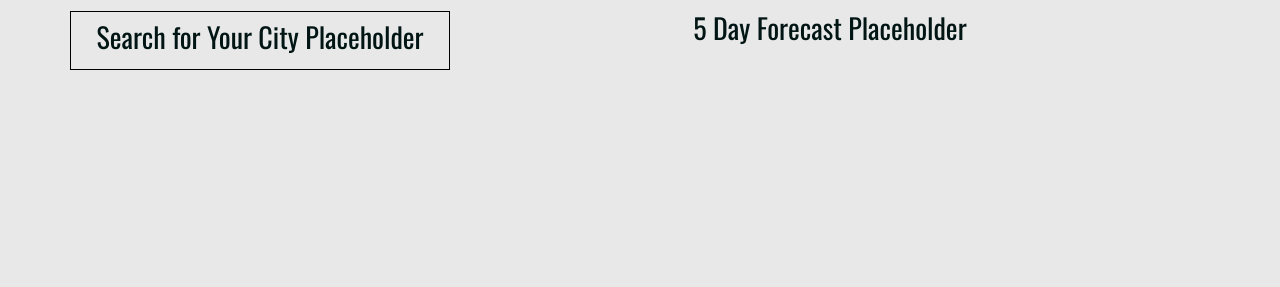
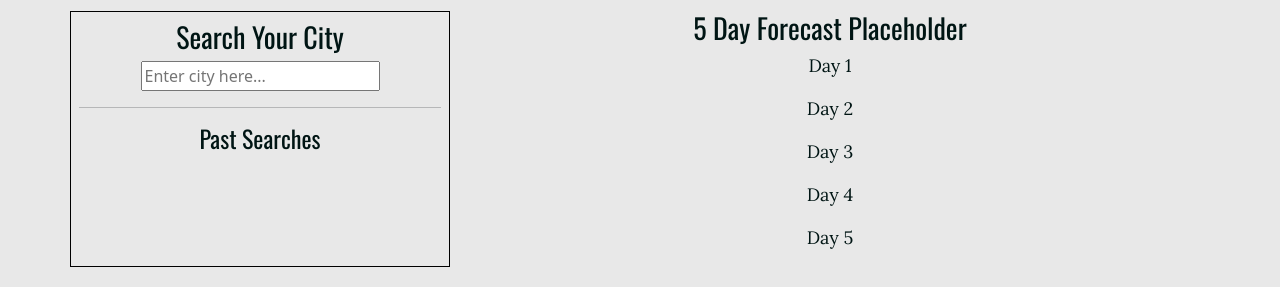
Before and after one commit to cswanson52/weatherDashboard, a plain HTML site: page index.html in a window 1280 px wide. Shown: the part 173-460 px from the top of the page. Drawn offline with nearby package versions, Linux system fonts and the light colour scheme.

Commit message:
added city search form and h4 styling

```diff
--- a/index.html
+++ b/index.html
@@ -1,12 +1,14 @@
 <!DOCTYPE html>
 <html lang="en">
+
 <head>
     <meta charset="UTF-8">
     <meta name="viewport" content="width=device-width, initial-scale=1.0">
     <title>Weather Dashboard</title>
 
     <!-- Linking Bootstrap and CSS -->
-    <link href="https://cdn.jsdelivr.net/npm/bootstrap@5.0.0-beta1/dist/css/bootstrap.min.css" rel="stylesheet" integrity="sha384-giJF6kkoqNQ00vy+HMDP7azOuL0xtbfIcaT9wjKHr8RbDVddVHyTfAAsrekwKmP1" crossorigin="anonymous">
+    <link href="https://cdn.jsdelivr.net/npm/bootstrap@5.0.0-beta1/dist/css/bootstrap.min.css" rel="stylesheet"
+        integrity="sha384-giJF6kkoqNQ00vy+HMDP7azOuL0xtbfIcaT9wjKHr8RbDVddVHyTfAAsrekwKmP1" crossorigin="anonymous">
     <link rel="stylesheet" href="styles.css">
 
     <!-- Linking fonts from Google Fonts-->
@@ -14,6 +16,7 @@
     <link href="https://fonts.googleapis.com/css2?family=Lora:ital@0;1&family=Oswald&display=swap" rel="stylesheet">
 
 </head>
+
 <body>
 
     <!-- Heading Section-->
@@ -25,14 +28,24 @@
 
     <section class="container">
         <div class="row">
-            <div class ="col-sm-4 city-search">
-                <h3>Search for Your City Placeholder</h3>
+            <div class="col-sm-4 city-search">
+                <h3>Search Your City</h3>
+                <form action=""></form>
+                <input type="text" placeholder="Enter city here...">
+                <hr>
+                <h4>Past Searches</h4>
             </div>
             <div class="col-sm-8 weather-results">
                 <h3>5 Day Forecast Placeholder</h3>
+                <p>Day 1</p>
+                <p>Day 2</p>
+                <p>Day 3</p>
+                <p>Day 4</p>
+                <p>Day 5</p>
             </div>
         </div>
     </section>
 
 </body>
+
 </html>
--- a/styles.css
+++ b/styles.css
@@ -20,7 +20,7 @@ h1 {
     text-align: center;
 }
 
-h3 {
+h3, h4 {
     color: #001514;
     font-family: 'Oswald', sans-serif;
 }
```
